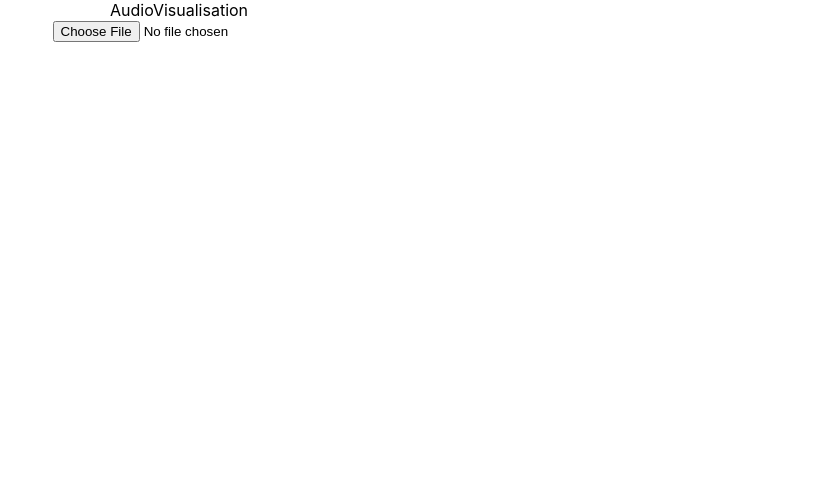
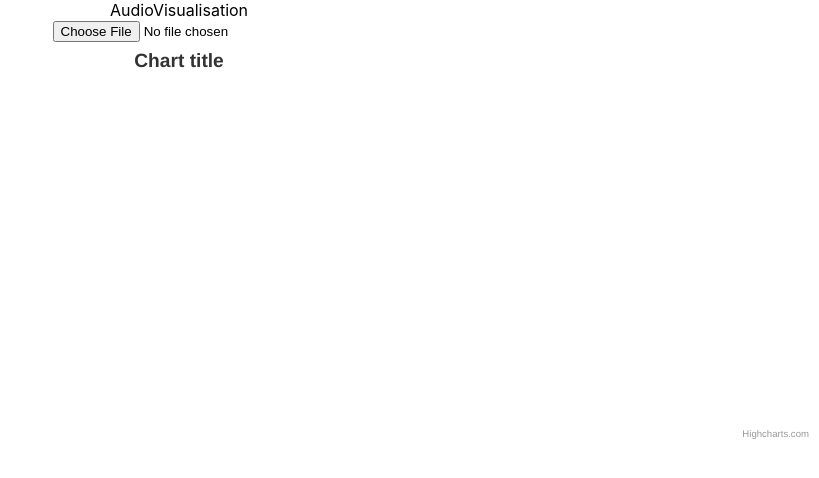
Before and after one commit to LakmaNeha/AudioVisualisation, a React (Create React App) app: page / in a window 1280 px wide. Shown: the top 478 px of the page, without its empty margins (461-1280 px from the left). Built offline with nearby package versions, Linux system fonts and the light colour scheme.

Commit message:
feat: Added Highcharts

```diff
--- a/src/audioVisualisation/AudioVisualisation.tsx
+++ b/src/audioVisualisation/AudioVisualisation.tsx
@@ -1,4 +1,6 @@
 import React from "react";
+import Highcharts from "highcharts";
+import HighchartsReact from "highcharts-react-official";
 
 const AudioVisualisation = () => {
   const decodeAudioFile = (file) => {
@@ -44,6 +46,7 @@ const AudioVisualisation = () => {
     <div>
       <div>AudioVisualisation</div>
       <input type="file" onChange={handleFileUpload} />
+      <HighchartsReact highcharts={Highcharts} options={{}} />
     </div>
   );
 };
```
